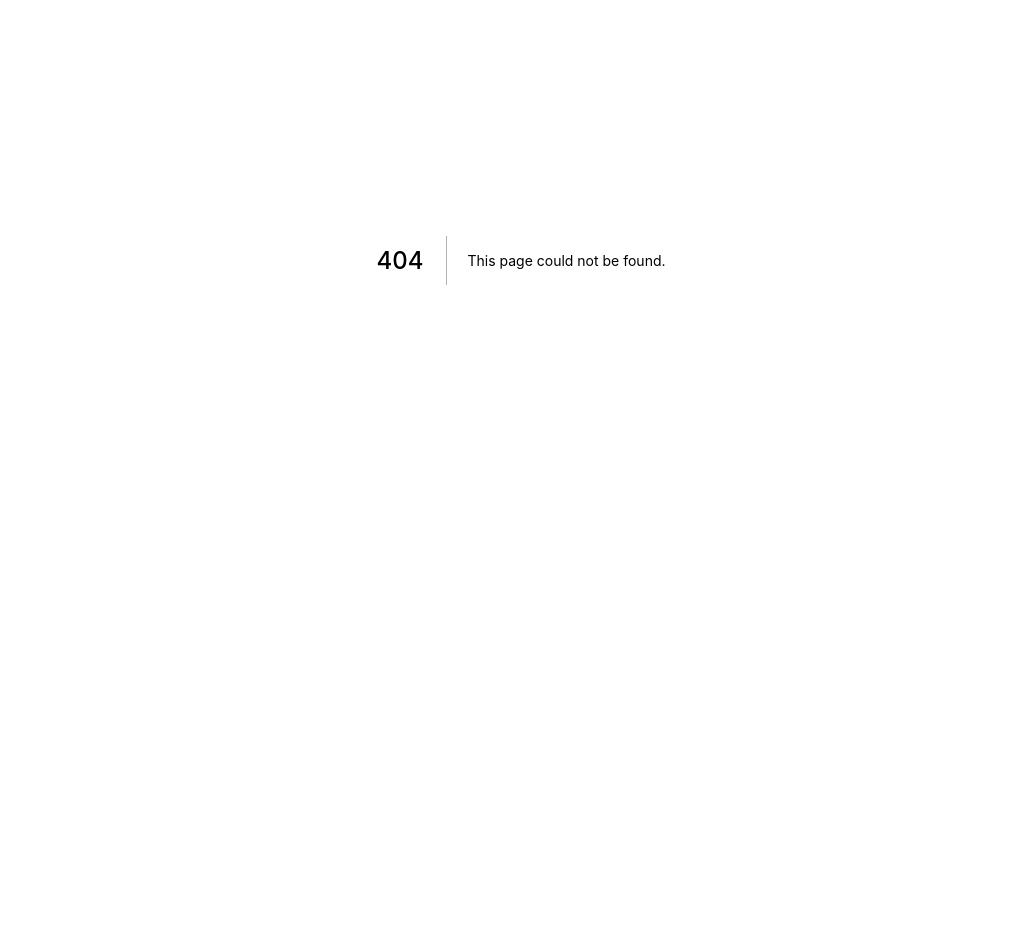
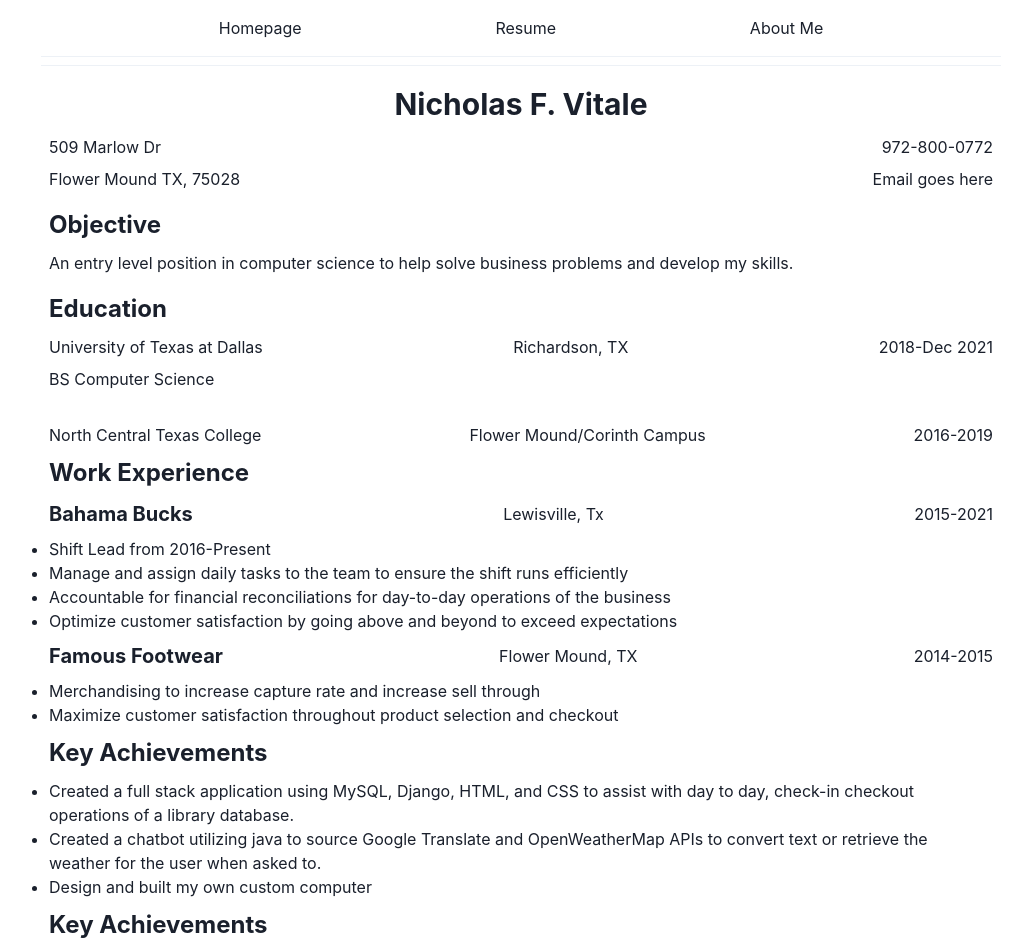
Before and after one commit to ntxnick/my-app, a Next.js app: page /app/resume in a window 1280 px wide. Before the commit this address had no page. Shown: the part 140-1092 px from the top of the page, without its empty margins (119-1143 px from the left). Before the commit the page ends 800 px from the top, so only its background shows below. Built offline with nearby package versions, Linux system fonts and the light colour scheme.

Commit message:
created resume page

```diff
--- a/pages/Layout/Styling.tsx
+++ b/pages/Layout/Styling.tsx
@@ -10,12 +10,12 @@ export const Styling: React.FC = ({ children }) => {
       <HStack>
 
       <Spacer />
-        <Link href="/holderInfo">
+        <Link href="/">
           <Text p={2}>Homepage</Text>
         </Link>
         <Spacer />
-        <Link href="/random">
-          <Text p={2}>Random</Text>
+        <Link href="/app/resume">
+          <Text p={2}>Resume</Text>
         </Link>
         <Spacer />
         <Link href="/app/aboutMe">
--- a/pages/app/aboutMe.tsx
+++ b/pages/app/aboutMe.tsx
@@ -15,9 +15,9 @@ const aboutMe: NextPage = () => {
 
       <Box w='100%' h='170' bg='gray.700' color='white' fontSize='xl' p={2}>
       I graduated From UT Dallas on December 17th, 2021 with a Bachelors in Computer Science. I am currently looking for a full time software enginering job. This is just a side project I built in the mean
-      time. This is helping me explore front end developement and built out the front-end of a website. In the future i will be adding APIs to this website to perform various tasks.
+      time. This is helping me explore front end developement and built out the front-end of a website. In the future I will be adding APIs to this website to perform various tasks.
       I have been into personal finance recently so the next step on this website will to be to create a calculator that uses an API to retrieve past stock information.
-      Then be able to enter that information to the calculator on here to get the &rdquo;FairValue&rdquo; of a stock.
+      Then be able to enter that information to the function that I will create on here to get the &rdquo;FairValue&rdquo; of a stock.
       </Box>
 
       <Grid templateColumns='repeat(2, 1fr)' gap={2}>
--- /dev/null
+++ b/pages/app/resume.tsx
@@ -0,0 +1,116 @@
+import type { NextPage } from 'next'
+import { Styling } from '../Layout/Styling'
+import Head from 'next/head'
+import { Spacer, Text, HStack, UnorderedList, ListItem } from '@chakra-ui/react'
+
+const resume: NextPage = () => {
+  return (
+    <>
+    <Head>
+        <title>My Resume</title>
+    </Head>
+
+    <Text p={1} align="center" fontSize='6xl'>
+        Nick&#39;s Resume
+    </Text>
+
+    <Styling>
+        <Text align='center' fontSize='3xl' fontWeight={'bold'}> Nicholas F. Vitale</Text>
+
+        <HStack>
+        <Text>509 Marlow Dr</Text>
+        <Spacer />
+        <Text>972-800-0772</Text>
+        </HStack>
+
+        <HStack>
+        <Text>Flower Mound TX, 75028</Text>
+        <Spacer />
+        <Text>Email goes here</Text>
+        </HStack>
+
+        <Spacer />
+
+        <Text fontSize='2xl' fontWeight={'bold'}>Objective</Text>
+        <Text>An entry level position in computer science to help solve business problems and develop my skills.</Text>
+
+        <Spacer />
+
+        <Text fontSize='2xl' fontWeight={'bold'}>Education</Text>
+
+        <HStack>
+            <Text>University of Texas at Dallas</Text>
+            <Spacer />
+            <Text>Richardson, TX</Text>
+            <Spacer />
+            <Text>2018-Dec 2021</Text>
+        </HStack>
+
+        <HStack>
+            <Text>BS Computer Science</Text>
+        </HStack>
+
+        <Spacer />
+        <Spacer />
+        <Spacer />
+
+        <HStack>
+            <Text>North Central Texas College</Text>
+            <Spacer />
+            <Text>Flower Mound/Corinth Campus</Text>
+            <Spacer />
+            <Text>2016-2019</Text>
+        </HStack>
+
+        <Text fontSize='2xl' fontWeight={'bold'}>Work Experience</Text>
+
+        <HStack>
+        <Text fontSize='xl' fontWeight={'bold'}>Bahama Bucks</Text>
+        <Spacer />
+        <Text>Lewisville, Tx</Text>
+        <Spacer />
+        <Text>2015-2021</Text>
+        </HStack>
+        <UnorderedList>
+        <ListItem>Shift Lead from 2016-Present</ListItem>
+        <ListItem>Manage and assign daily tasks to the team to ensure the shift runs efficiently</ListItem>
+        <ListItem>Accountable for financial reconciliations for day-to-day operations of the business</ListItem>
+        <ListItem>Optimize customer satisfaction by going above and beyond to exceed expectations</ListItem>
+        </UnorderedList>
+
+        <HStack>
+        <Text fontSize='xl' fontWeight={'bold'}>Famous Footwear</Text>
+        <Spacer />
+        <Text>Flower Mound, TX</Text>
+        <Spacer />
+        <Text>2014-2015</Text>
+        </HStack>
+        <UnorderedList>
+        <ListItem>Merchandising to increase capture rate and increase sell through</ListItem>
+        <ListItem>Maximize customer satisfaction throughout product selection and checkout</ListItem>
+        </UnorderedList>
+
+        <Text fontSize='2xl' fontWeight={'bold'}>Key Achievements</Text>
+        <UnorderedList>
+        <ListItem>Created a full stack application using MySQL, Django, HTML, and CSS to assist with day to day, check-in checkout operations of a library database.</ListItem>
+        <ListItem>Created a chatbot utilizing java to source Google Translate and OpenWeatherMap APIs to convert text or retrieve the weather for the user when asked to.</ListItem>
+        <ListItem>Design and built my own custom computer</ListItem>
+        </UnorderedList>
+
+        <Text fontSize='2xl' fontWeight={'bold'}>Key Achievements</Text>
+        <Text>MySQL, Java, C++, HTML, CSS, Django, Unix (Bash), Node.js, React, Typescript</Text>
+
+        <Text fontSize='2xl' fontWeight={'bold'}>Key Courses</Text>
+        <UnorderedList>
+        <ListItem>Database Systems</ListItem>
+        <ListItem>Data Structures and Algorithms Analysis</ListItem>
+        <ListItem>Special Topics in Computer Science</ListItem>
+        <ListItem>Intro to Machine Learning</ListItem>
+        </UnorderedList>
+
+    </Styling>
+    </>
+  )
+}
+
+export default resume
```
Also changed, not shown: pages/holderInfo.tsx (deleted, +0 -32 lines), pages/index.tsx (+20 -60 lines).
